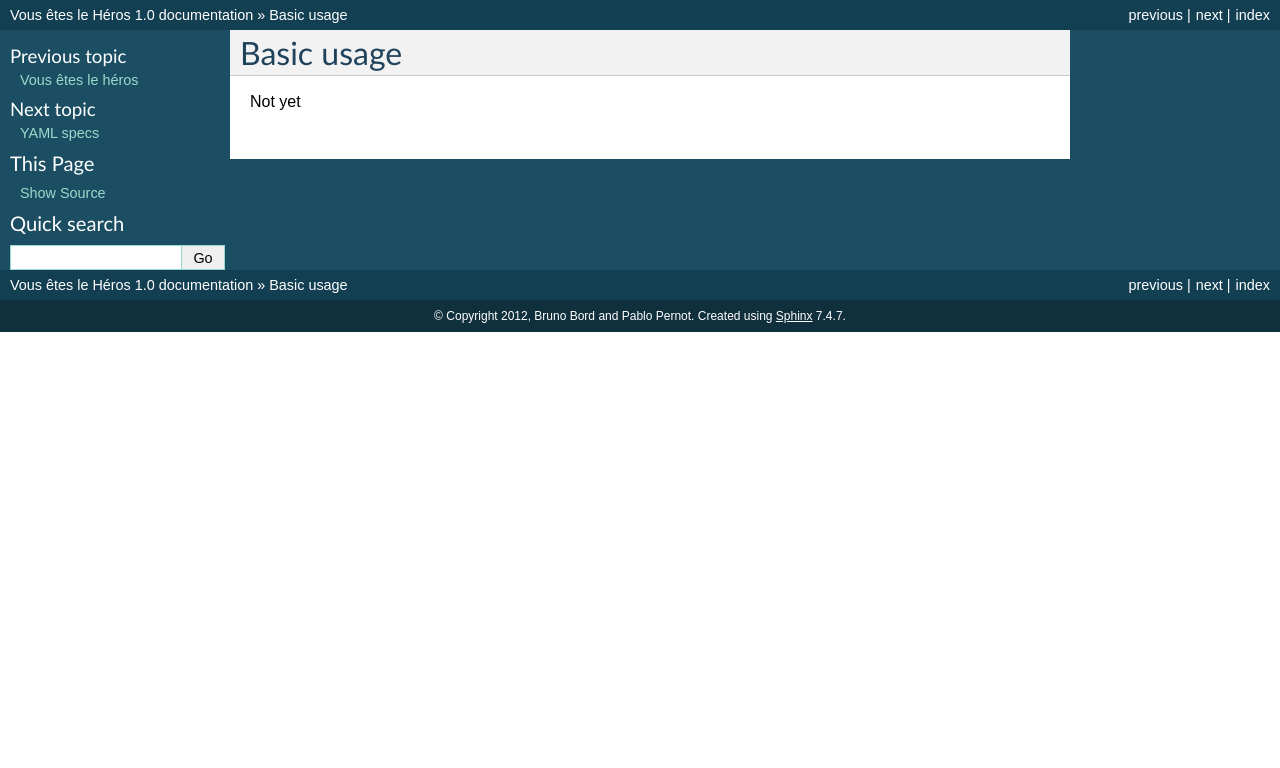
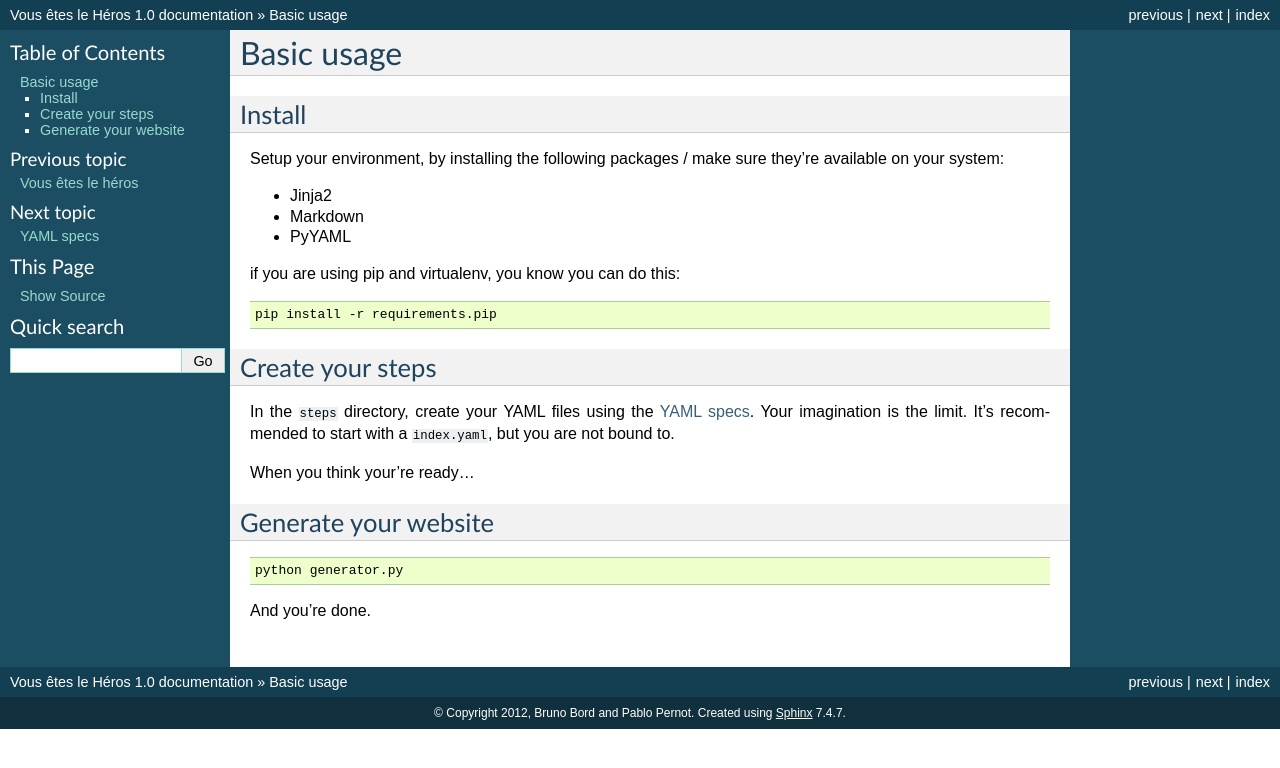
Before and after one commit to brunobord/vousetesleheros, a Sphinx documentation site: the page built from docs/basic_usage.rst, in a window 1280 px wide. Shown: the top 768 px of the page. Built offline with Sphinx 7.4.7, drawn with Linux system fonts in a browser that asks for light colours.

Commit message:
basic usage.

```diff
--- a/docs/basic_usage.rst
+++ b/docs/basic_usage.rst
@@ -2,4 +2,36 @@
 Basic usage
 ===========
 
-Not yet
+Install
+=======
+
+Setup your environment, by installing the following packages / make sure they're
+available on your system:
+
+* Jinja2
+* Markdown
+* PyYAML
+
+if you are using pip and virtualenv, you know you can do this:
+
+.. code-block:: sh
+
+    pip install -r requirements.pip
+
+Create your steps
+=================
+
+In the :file:`steps` directory, create your YAML files using the :doc:`yaml_specs`.
+Your imagination is the limit. It's recommended to start with a :file:`index.yaml`,
+but you are not bound to.
+
+When you think your're ready...
+
+Generate your website
+=====================
+
+.. code-block:: sh
+
+    python generator.py
+
+And you're done.
--- a/docs/index.rst
+++ b/docs/index.rst
@@ -28,6 +28,7 @@ them in a set of hyperlinked webpages.
 This is the documentation of this tool... “Vous êtes le héros”.
 
 .. toctree::
+    :maxdepth: 2
 
     basic_usage
     yaml_specs
@@ -37,5 +38,6 @@ et donc, en Français
 ====================
 
 .. toctree::
+    :maxdepth: 1
 
     fr/index.rst
```
